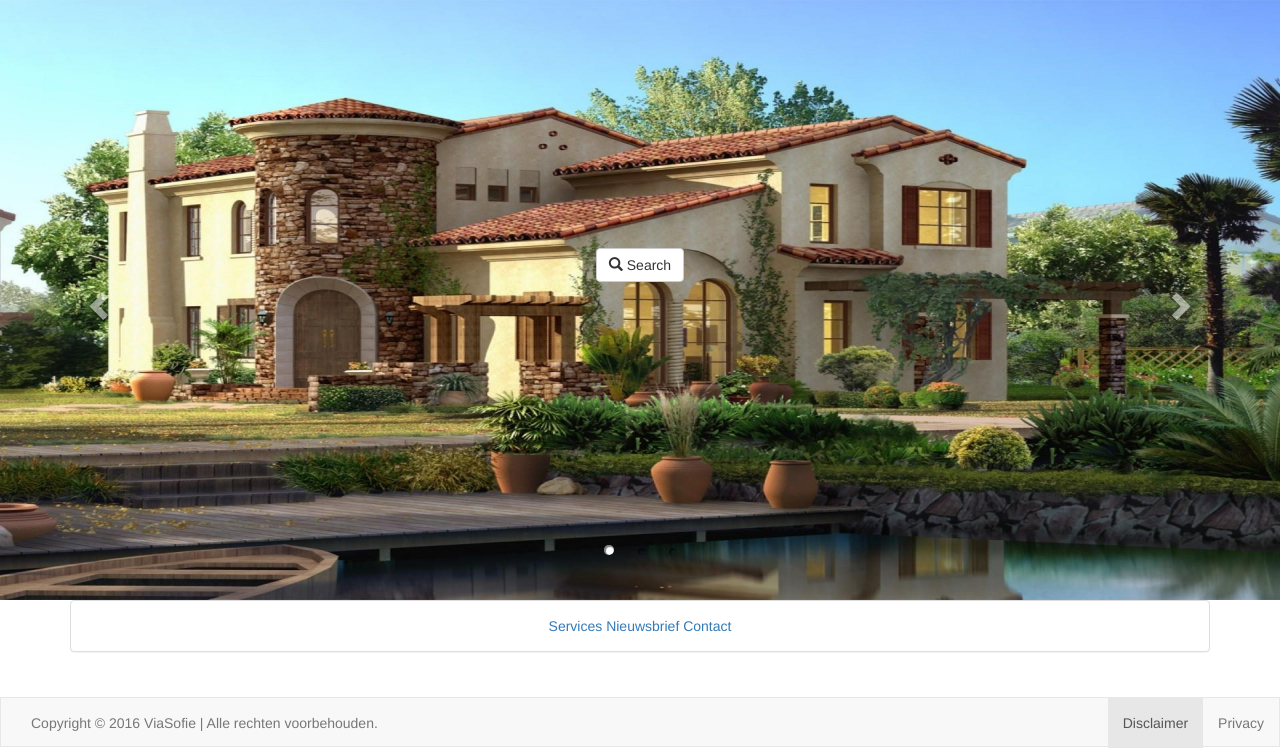
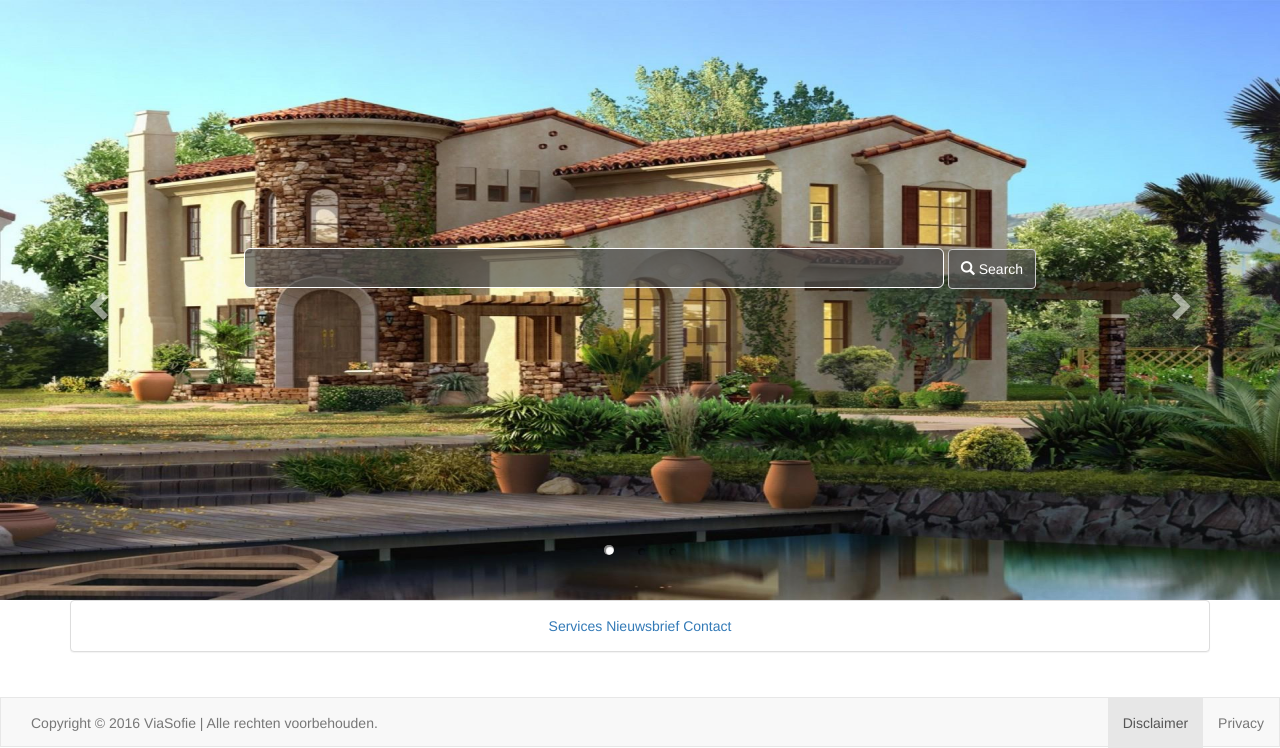
Before and after one commit to oliviervanbulck/viasofie, a Django app: page / in a window 1280 px wide. Shown: the part 52-800 px from the top of the page. Run offline with Django 3.2, Linux system fonts and the light colour scheme; data that the repository does not hold is empty; some libraries are stand-ins or nearby versions.

Commit message:
CSS: zoekbalk

```diff
--- a/ViaSofie/ViaSofie/templates/ViaSofie/index.html
+++ b/ViaSofie/ViaSofie/templates/ViaSofie/index.html
@@ -29,7 +29,11 @@
         .carousel .item {
             width: 100%; /*slider width*/
             max-height: 600px; /*slider height*/
-
+ user-select: none;
+        -moz-user-select: none;
+        -khtml-user-select: none;
+        -webkit-user-select: none;
+        -o-user-select: none;
         }
 
         .carousel .item img {
@@ -84,13 +88,18 @@
             </a>
         </div>
     </section>
-    <div class="container-fluid bg-2 text-center" style="position: absolute;top:300px; bottom: 0; left: 0;right: 0; margin: auto;  ">
+
+    <div class="bg-2 text-center" style="position: absolute;top:300px; bottom: 0; left: 0;right: 0; margin-left: 200px; margin-right: 200px;">
         <div>
-            <div>
-                <button type="button" class="btn btn-default">
-                    <span class="glyphicon glyphicon-search"></span> Search
-                </button>
+            <div class="ui-grid-a">
+                <div class="ui-block-a">
+                    <input type="text" id="url" name="url" style="background-color: rgba(80,80,80,0.7 ); width: 700px; height:40px ; border: 1px solid white; border-radius: 6px;" />
+                    <button type="button" class="btn btn-default" style="background-color: rgba(80,80,80,0.7 ); color: white; height:40px ">
+                        <span class="glyphicon glyphicon-search"></span> Search
+                    </button>
+                </div>
             </div>
+
 
         </div>
     </div>
```
